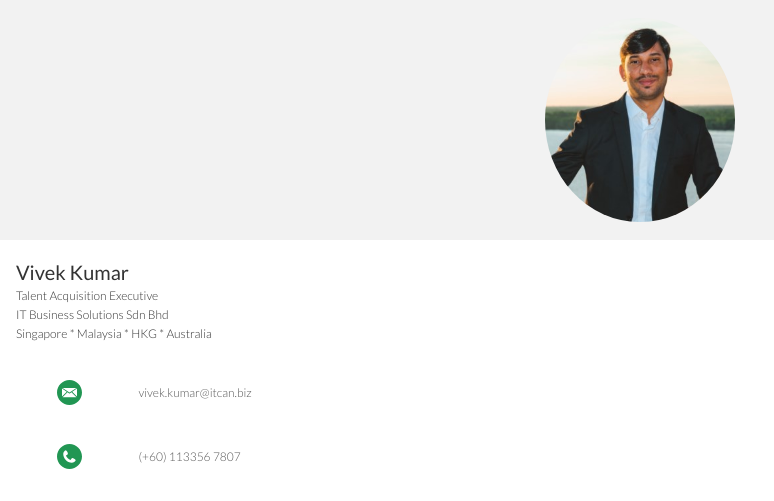
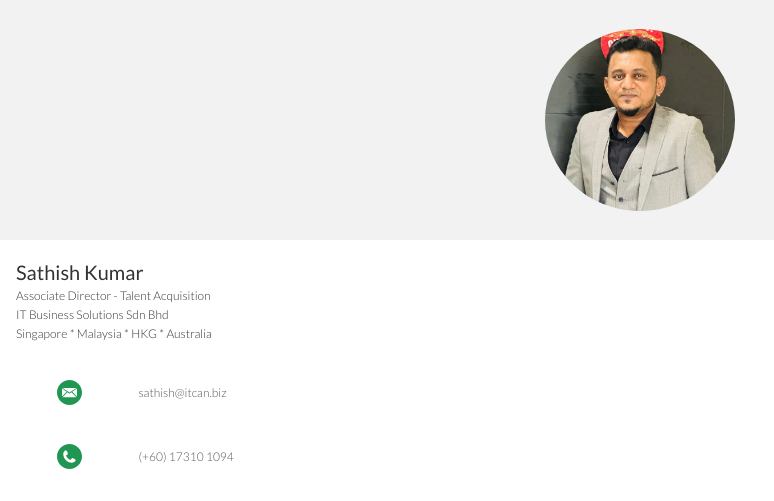
Before and after one commit to ITCANNAMECARD/Sathish-Kumar, a plain HTML site: page index.html in a window 1280 px wide. Shown: the top 501 px of the page, 0-774 px from the left. Drawn offline with Linux system fonts and the light colour scheme; a web font is replaced by a local one.

Commit message:
Update index.html

```diff
--- a/index.html
+++ b/index.html
@@ -14,7 +14,7 @@
 			<div class="row">
 				<div class="col"></div>
 				<div class="col is-5">
-					<img class="profile-pic" src="VIVEK KUMAR.jpg" alt="Profile Picture">
+					<img class="profile-pic" src="Sathish.jpeg" alt="Profile Picture">
 				</div>
 				<div class="col"></div>
 			</div>
@@ -25,8 +25,8 @@
 		<div class="container">
 			<div class="row name-title-company">
 				<div class="col is-6">
-					<p class="text-name">Vivek Kumar</p>
-					<p class="text-title-company">Talent Acquisition Executive</p>
+					<p class="text-name">Sathish Kumar</p>
+					<p class="text-title-company">Associate Director - Talent Acquisition </p>
 					<p class="text-title-company">IT Business Solutions Sdn Bhd</p>
 					<p class="text-title-company">Singapore	*	Malaysia	*	HKG	*	Australia
 				</div>
@@ -38,14 +38,14 @@
 	</section>
 
 	<section class="bg-color-white secondary-info">
-		<a href="mailto:vivek.kumar@itcan.biz">
+		<a href="mailto:sathish@itcan.biz">
 			<div class="container">
 				<div class="row detail">
 					<div class="col">
 						<img src="assets/icon-email.svg" alt="Email Icon"">
 					</div>
 					<div class="col is-8">
-						<p class="text-detail">vivek.kumar@itcan.biz</p>
+						<p class="text-detail">sathish@itcan.biz</p>
 					</div>
 					<div class="col">
 						<img src="assets/right-arrow.svg" alt="Right Arrow" height="50%" width="40%">
@@ -56,14 +56,14 @@
 	</section>
 
 	<section class="bg-color-white secondary-info">
-		<a href="tel:+601133567807">
+		<a href="tel:+60173101094">
 			<div class="container">
 				<div class="row detail">
 					<div class="col">
 						<img src="assets/icon-phone.svg" alt="Phone Icon"">
 					</div>
 					<div class="col is-8">
-						<p class="text-detail">(+60) 113356 7807</p>
+						<p class="text-detail">(+60) 17310 1094</p>
 					</div>
 					<div class="col">
 						<img src="assets/right-arrow.svg" alt="Right Arrow" height="50%" width="40%">
```
